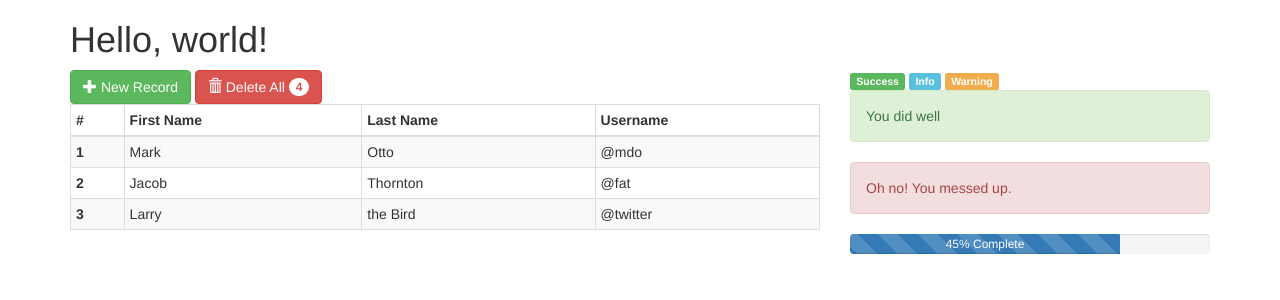
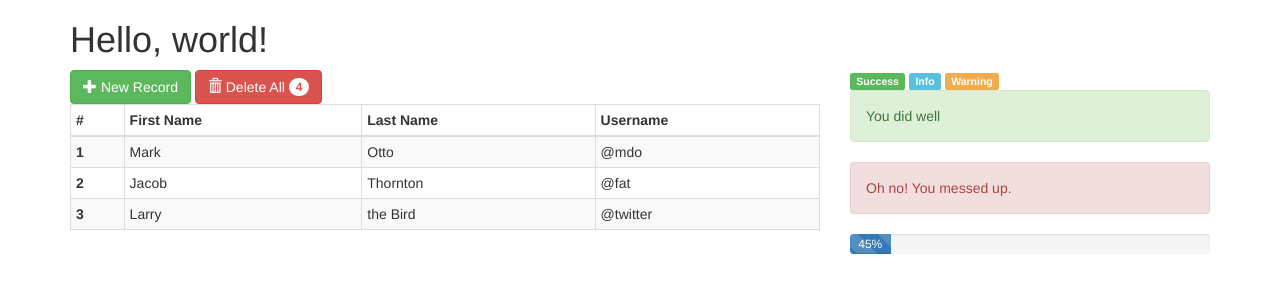
Before and after one commit to anthonybturner/2015FallWeb, a PHP site: page / in a window 1280 px wide. Shown: the top 300 px of the page. Run offline with PHP 8.4, Linux system fonts and the light colour scheme; some libraries are stand-ins or nearby versions.

Commit message:
Javascript tutorial

```diff
--- a/index.php
+++ b/index.php
@@ -83,7 +83,39 @@
     <script src="https://ajax.googleapis.com/ajax/libs/jquery/1.11.3/jquery.min.js"></script>
     <script src="https://maxcdn.bootstrapcdn.com/bootstrap/3.3.5/js/bootstrap.min.js"></script>
     <script type="text/javascript">
-      $(".progress-bar").animate({width: "75%"}, 2000);
+
+    (function(){
+
+         $(".progress-bar").animate({width: $(".progress").width() * .75});
+
+
+
+        SomeName = function(){
+
+           $(".progress-bar").animate({width: MyObject.IntendedWidth}, 2000);
+
+
+        }
+
+        var MyObject = {
+
+            hello: "World",
+            IntendedWidth:  $(".progress-bar").width() * .75
+
+
+        };
+
+
+
+       // setTimeout( SomeName, 1000);
+
+    })()
+     SomeName();
+
+
     </script>
+
+
+
   </body>
 </html>
```
Also changed, not shown: new_file.html (+6 -3 lines).
